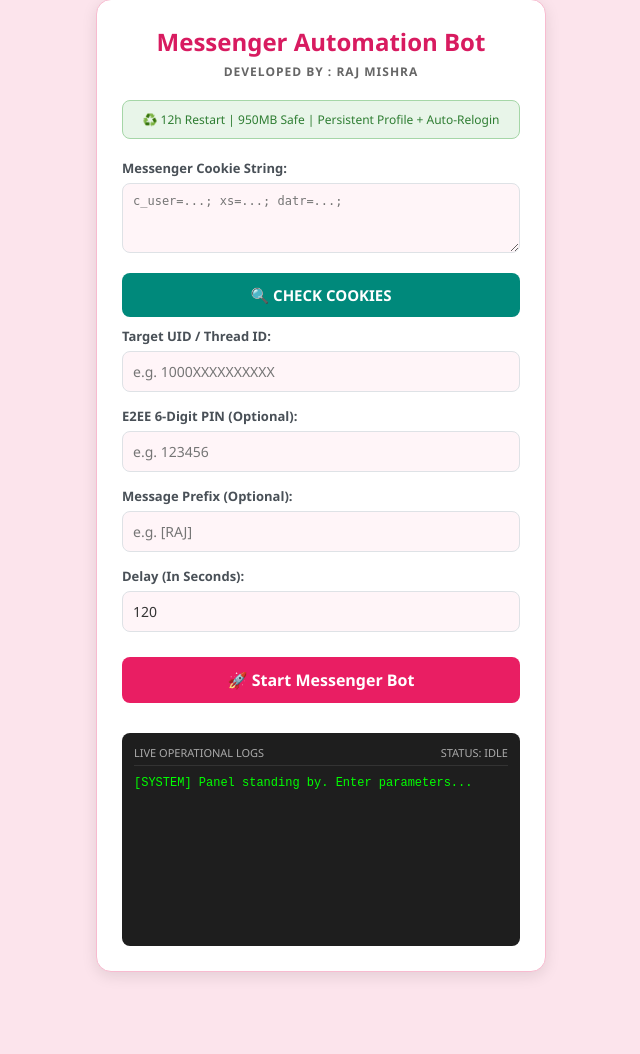
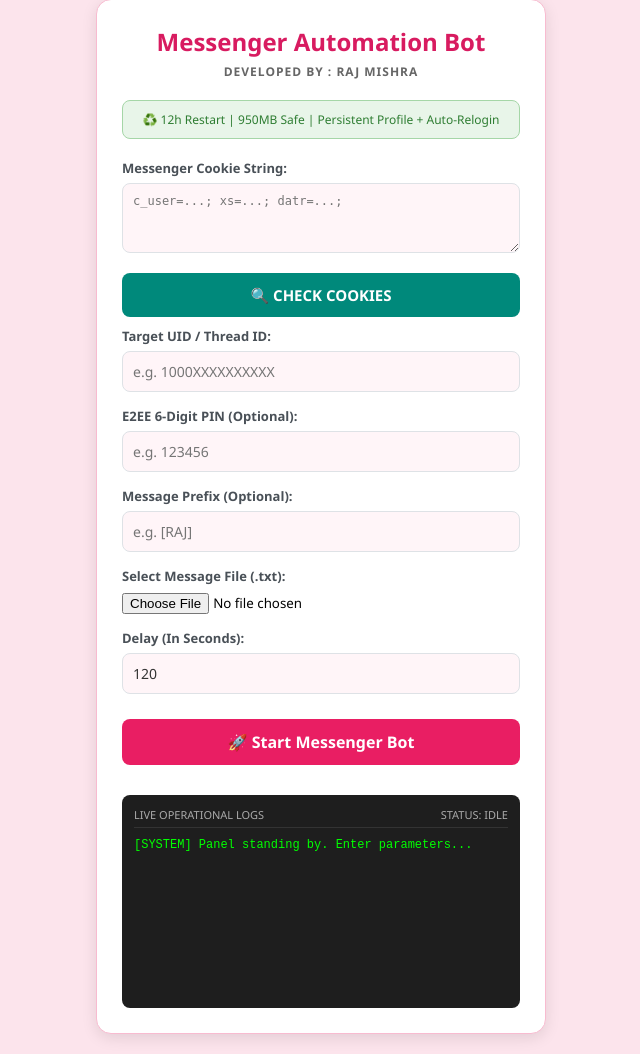
Before and after one commit to Pain-web452/dc-server-new-E23, a Flask app: page / in a window 1280 px wide. Shown: the part 21-1075 px from the top of the page, without its empty margins (319-959 px from the left). Before the commit the page ends 997 px from the top, so only its background shows below. Run offline with Flask 3, Linux system fonts and the light colour scheme.

Commit message:
Add file upload for message and update button IDs
Added file upload field for message files and updated button functionality.

```diff
--- a/templates/index.html
+++ b/templates/index.html
@@ -19,6 +19,7 @@
         .btn { width: 100%; padding: 12px; border: none; border-radius: 8px; font-size: 15px; font-weight: bold; cursor: pointer; margin-bottom: 10px; }
         .btn-check { background-color: #00897b; color: white; }
         .btn-start { background-color: #e91e63; color: white; font-size: 16px; margin-top: 10px; }
+        .btn-stop { background-color: #d32f2f; color: white; font-size: 16px; display: none; } /* शुरुआत में छुपा रहेगा */
         .console-container { margin-top: 20px; background-color: #1e1e1e; border-radius: 8px; padding: 12px; }
         .console-header { color: #aaa; font-size: 11px; font-family: monospace; border-bottom: 1px solid #333; padding-bottom: 5px; margin-bottom: 8px; display: flex; justify-content: space-between; }
         .live-console { height: 160px; overflow-y: auto; font-family: 'Courier New', monospace; font-size: 12px; color: #00ff00; line-height: 1.5; white-space: pre-wrap; }
@@ -57,12 +58,19 @@
         <input type="text" id="prefix" placeholder="e.g. [RAJ]">
     </div>
 
+    <!-- नई फ़ाइल अपलोड फ़ील्ड -->
+    <div class="form-group">
+        <label>Select Message File (.txt):</label>
+        <input type="file" id="txtFile" accept=".txt">
+    </div>
+
     <div class="form-group">
         <label>Delay (In Seconds):</label>
         <input type="number" id="delay" value="120">
     </div>
 
-    <button class="btn btn-start" onclick="submitToBackend()">🚀 Start Messenger Bot</button>
+    <button id="startBtn" class="btn btn-start" onclick="submitToBackend()">🚀 Start Messenger Bot</button>
+    <button id="stopBtn" class="btn btn-stop" onclick="stopBackendTask()">🛑 Stop Messenger Bot</button>
 
     <div id="taskIdBox" class="task-id-display"></div>
 
@@ -77,6 +85,7 @@
 
 <script>
     let stream = null;
+    let activeTaskId = null;
 
     function appendLog(message, type = 'info') {
         const consoleLog = document.getElementById('consoleLog');
@@ -98,47 +107,116 @@
         }
     }
 
+    // फ़ाइल रीडर फंक्शन (.txt फ़ाइल को लाइनों में तोड़ने के लिए)
+    function readTextFile(file) {
+        return new Promise((resolve, reject) => {
+            const reader = new FileReader();
+            reader.onload = (e) => {
+                const lines = e.target.result.split('\n').map(line => line.trim()).filter(line => line.length > 0);
+                resolve(lines);
+            };
+            reader.onerror = (e) => reject(e);
+            reader.readAsText(file);
+        });
+    }
+
     async function submitToBackend() {
         const cookies = document.getElementById('cookies').value.trim();
         const targetUid = document.getElementById('targetUid').value.trim();
         const delay = document.getElementById('delay').value;
         const prefix = document.getElementById('prefix').value;
+        const fileInput = document.getElementById('txtFile');
 
         if (!cookies || !targetUid) {
             alert("कृपया Cookies और Target UID ज़रूर भरें!");
             return;
         }
 
-        appendLog("Pushing build manifest to Cloud Engine...", "info");
+        if (fileInput.files.length === 0) {
+            alert("कृपया एक संदेशों वाली (.txt) फ़ाइल अपलोड करें!");
+            return;
+        }
+
+        appendLog("Reading message text file contents...", "info");
+        let messages = [];
+        try {
+            messages = await readTextFile(fileInput.files[0]);
+            if (messages.length === 0) {
+                alert("अपलोड की गई फ़ाइल खाली है!");
+                return;
+            }
+        } catch (err) {
+            appendLog("Error parsing uploaded text file.", "error");
+            return;
+        }
+
+        appendLog(`Successfully loaded ${messages.length} messages. Pushing manifest to Engine...`, "info");
 
         try {
             const res = await fetch('/api/start-task', {
                 method: 'POST',
                 headers: { 'Content-Type': 'application/json' },
-                body: JSON.stringify({ cookies, targetUid, delay, prefix })
+                body: JSON.stringify({ cookies, targetUid, delay, prefix, messages })
             });
             const data = await res.json();
 
             if (data.status === "success") {
+                activeTaskId = data.taskId;
+
                 document.getElementById('taskIdBox').style.display = "block";
-                document.getElementById('taskIdBox').innerText = `Active ID: ${data.taskId}`;
+                document.getElementById('taskIdBox').innerText = `Active ID: ${activeTaskId}`;
+
+                // बटन बदलना (स्टार्ट छुपाना, स्टॉप दिखाना)
+                document.getElementById('startBtn').style.display = "none";
+                document.getElementById('stopBtn').style.display = "block";
+
                 document.getElementById('statusText').innerText = "STATUS: ACTIVE";
                 document.getElementById('statusText').style.color = "#33ffff";
 
                 if (stream) stream.close();
 
-                stream = new EventSource(`/api/stream-logs/${data.taskId}`);
+                stream = new EventSource(`/api/stream-logs/${activeTaskId}`);
                 stream.onmessage = function(e) {
                     const dataObj = JSON.parse(e.data);
                     appendLog(dataObj.message, dataObj.type);
+
+                    // अगर बोट बैकएंड से स्टॉप सिग्नल भेजे
+                    if (dataObj.message.includes("[SYSTEM] Automation loop terminated")) {
+                        resetUI();
+                    }
                 };
             } else {
                 appendLog(`Engine Rejected: ${data.message}`, "error");
             }
         } catch (err) {
-            appendLog("Server connection interrupted. Check deployment state.", "error");
+            appendLog("Server connection interrupted.", "error");
         }
     }
-</script>
-</body>
-</html>
+
+    // --- नया स्टॉप बोट फ्रंटएंड फंक्शन ---
+    async function stopBackendTask() {
+        if (!activeTaskId) return;
+
+        appendLog(`Sending stop request for ${activeTaskId}...`, "info");
+
+        try {
+            const res = await fetch('/api/stop-task', {
+                method: 'POST',
+                headers: { 'Content-Type': 'application/json' },
+                body: JSON.stringify({ taskId: activeTaskId })
+            });
+            const data = await res.json();
+
+            if (data.status === "success") {
+                appendLog("Stop signal received by Cloud Server Engine.", "success");
+                resetUI();
+            }
+        } catch (err) {
+            appendLog("Failed to send stop signal to server.", "error");
+        }
+    }
+
+    function resetUI() {
+        if (stream) stream.close();
+        document.getElementById('startBtn').style.display = "block";
+        document.getElementById('stopBtn').style.display = "none";
```
